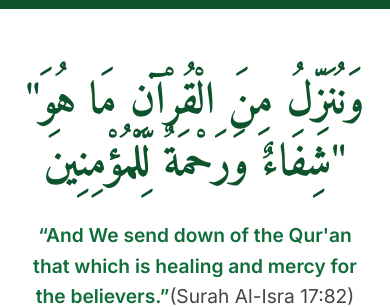
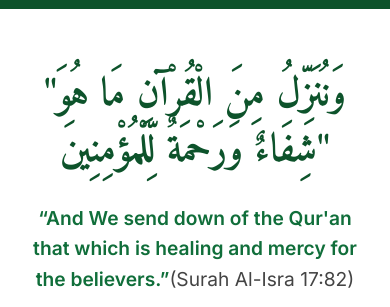
Before and after one commit to lyexover/hifz-connect, a Next.js app: page / in a window 390 px wide. Shown: the part 155-462 px from the top of the page. Built offline with nearby package versions, Linux system fonts and the light colour scheme.

Commit message:
edit h1 font size

```diff
--- a/src/app/components/css-modules/home.module.css
+++ b/src/app/components/css-modules/home.module.css
@@ -246,6 +246,9 @@
 
   .intro_text {
     width: 100%;
+  }
+  .intro_text h1 {
+    font-size: 2.5rem;
   }
 
   .img_container {
```
